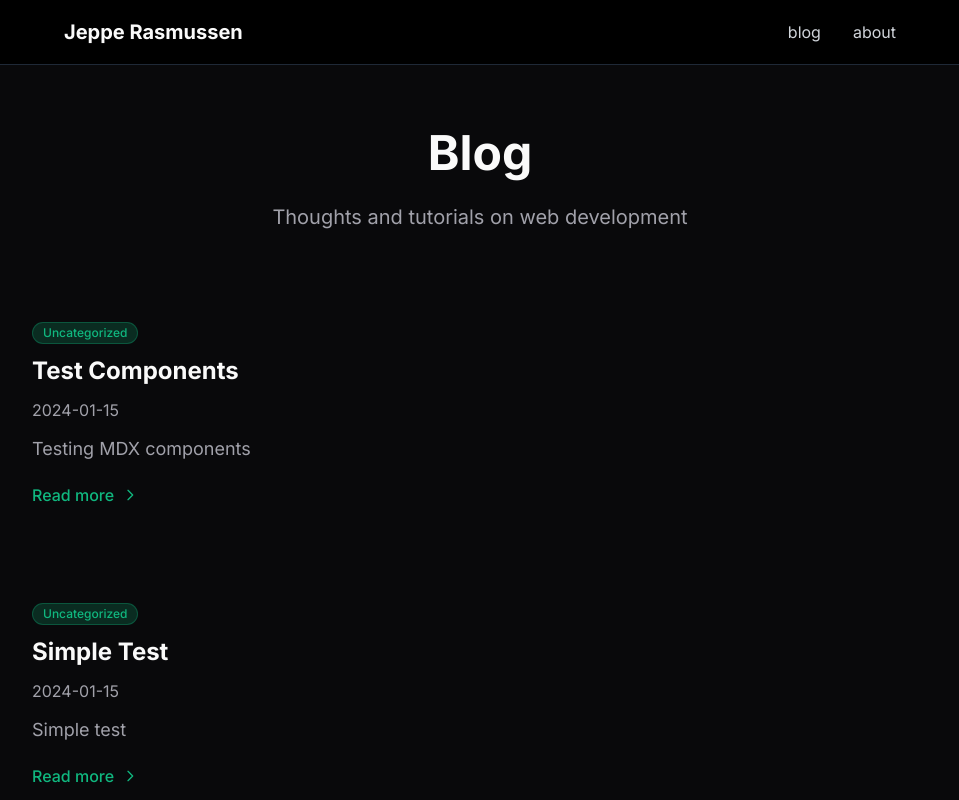
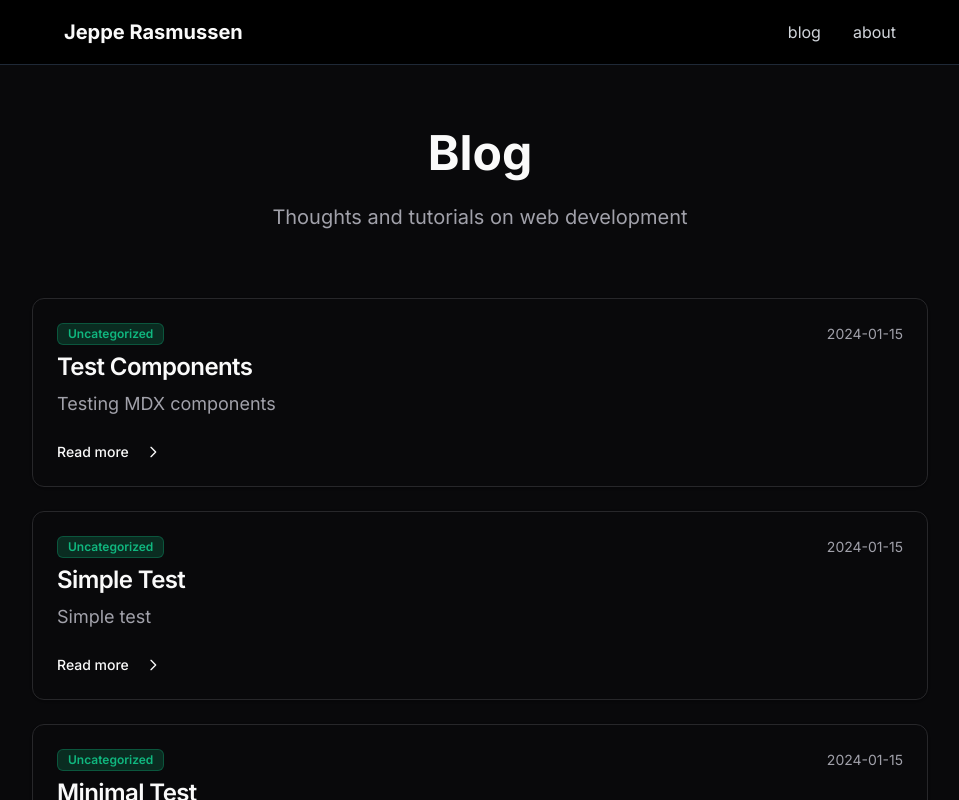
Before and after one commit to jepras/website, a Next.js app: page /blog in a window 1280 px wide. Shown: the top 800 px of the page, without its empty margins (160-1119 px from the left). Built offline with nearby package versions, Linux system fonts and the light colour scheme.

Commit message:
refining colours on the site

```diff
--- a/src/app/blog/[slug]/page.tsx
+++ b/src/app/blog/[slug]/page.tsx
@@ -3,6 +3,7 @@ import Header from '@/components/Header';
 import Footer from '@/components/Footer';
 import Link from 'next/link';
 import React from 'react';
+import { Badge } from '@/components/ui/badge';
 
 export async function generateStaticParams() {
   const posts = getSortedPostsData();
@@ -36,9 +37,9 @@ export default async function Post({ params }: { params: Promise<{ slug: string
           {/* Category */}
           {postData.category && (
             <div className="flex items-center space-x-2 mb-4">
-              <span className="inline-flex items-center px-2.5 py-0.5 rounded-full text-xs font-medium bg-primary/20 text-primary border border-primary/30">
+              <Badge>
                 {postData.category}
-              </span>
+              </Badge>
             </div>
           )}
 
--- a/src/app/blog/page.tsx
+++ b/src/app/blog/page.tsx
@@ -3,57 +3,47 @@ import Footer from "@/components/Footer";
 import { getSortedPostsData, PostData } from "@/lib/content";
 import Link from "next/link";
 import React from 'react';
+import { Card, CardHeader, CardTitle, CardDescription, CardContent, CardFooter } from "@/components/ui/card";
+import { Button } from "@/components/ui/button";
+import { Badge } from "@/components/ui/badge";
 
 // This will be a Client Component
 function BlogPostListClient({
   allPostsData,
 }: { allPostsData: (Omit<PostData, 'content'> & { id: string; category?: string })[] }) {
   return (
-    <div className="space-y-12">
+    <div className="space-y-6">
       {allPostsData.map(({ id, date, title, description, category = "Uncategorized" }) => (
-        <article
-          key={id}
-          className="group cursor-pointer transition-all duration-200 hover:bg-accent -mx-4 px-4 py-6 rounded-lg"
-        >
-          <div className="flex flex-col space-y-3">
-            {/* Category */}
-            <div className="flex items-center space-x-2">
-              <span className="inline-flex items-center px-2.5 py-0.5 rounded-full text-xs font-medium bg-primary/20 text-primary border border-primary/30">
+        <Card key={id} className="group cursor-pointer transition-all duration-200 hover:shadow-lg">
+          <CardHeader>
+            <div className="flex items-center justify-between">
+              <Badge>
                 {category}
-              </span>
+              </Badge>
+              <p className="text-sm text-muted-foreground">{date}</p>
             </div>
-
-            {/* Title */}
-            <h3 className="text-2xl font-bold text-foreground group-hover:text-primary transition-colors leading-tight">
+            <CardTitle className="text-2xl group-hover:text-primary transition-colors">
               <Link href={`/blog/${id}`}>
                 {title}
               </Link>
-            </h3>
-
-            {/* Date */}
-            <p className="text-muted-foreground">{date}</p>
-
-            {/* Excerpt */}
+            </CardTitle>
             {description && (
-              <p className="text-muted-foreground leading-relaxed text-lg">
+              <CardDescription className="text-lg leading-relaxed">
                 {description}
-              </p>
+              </CardDescription>
             )}
-
-            {/* Read More Link */}
-            <div className="pt-2">
-              <Link
-                href={`/blog/${id}`}
-                className="inline-flex items-center text-primary font-medium group-hover:text-primary/80 transition-colors"
-              >
+          </CardHeader>
+          <CardFooter>
+            <Button asChild variant="ghost" className="p-0 h-auto">
+              <Link href={`/blog/${id}`}>
                 Read more
                 <svg className="ml-2 w-4 h-4 group-hover:translate-x-1 transition-transform" fill="none" viewBox="0 0 24 24" stroke="currentColor">
                   <path strokeLinecap="round" strokeLinejoin="round" strokeWidth={2} d="M9 5l7 7-7 7" />
                 </svg>
               </Link>
-            </div>
-          </div>
-        </article>
+            </Button>
+          </CardFooter>
+        </Card>
       ))}
     </div>
   );
--- a/src/components/blog-components/BlogIntro/BlogIntro.tsx
+++ b/src/components/blog-components/BlogIntro/BlogIntro.tsx
@@ -3,6 +3,7 @@
 import React from 'react';
 import { Clock, User, Tag } from 'lucide-react';
 import { cn } from '@/lib/utils';
+import { Badge } from '@/components/ui/badge';
 
 interface BlogIntroProps {
   title: string;
@@ -81,12 +82,9 @@ export default function BlogIntro({
             <Tag className="w-4 h-4 text-gray-400" />
             <div className="flex flex-wrap gap-2">
               {tags.map((tag) => (
-                <span
-                  key={tag}
-                  className="px-2 py-1 text-xs font-medium bg-primary/20 text-primary rounded-full border border-primary/30"
-                >
+                <Badge key={tag}>
                   {tag}
-                </span>
+                </Badge>
               ))}
             </div>
           </div>
--- a/src/components/ui/badge.tsx
+++ b/src/components/ui/badge.tsx
@@ -9,7 +9,7 @@ const badgeVariants = cva(
     variants: {
       variant: {
         default:
-          "border-transparent bg-primary text-primary-foreground shadow hover:bg-primary/80",
+          "bg-primary/20 text-primary border border-primary/30",
         secondary:
           "border-transparent bg-secondary text-secondary-foreground hover:bg-secondary/80",
         destructive:
```
